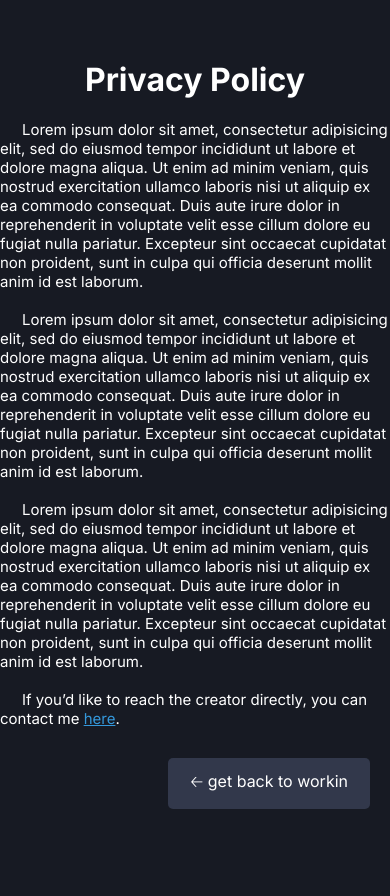
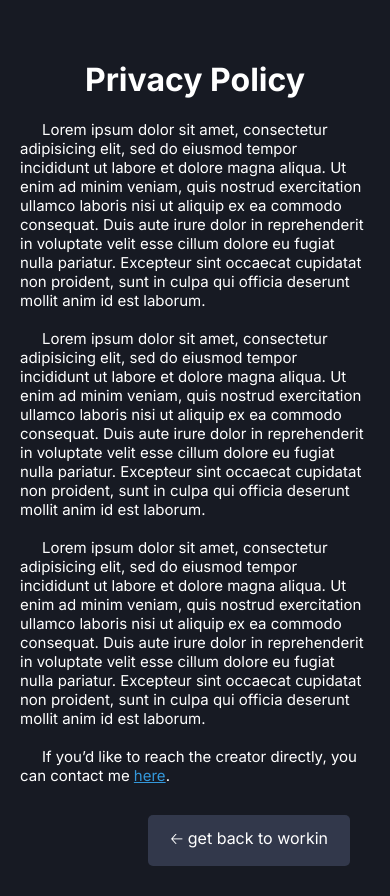
Before and after one commit to ageor0114/youshouldbedoing, a React (Create React App) app: page /privacy in a window 390 px wide. Before the commit the page ends 844 px from the top, so only its background shows below. Built offline with nearby package versions, Linux system fonts and the light colour scheme.

Commit message:
Formatted Info Card & Privacy Page To Be Mobile Responsive

```diff
--- a/src/index.css
+++ b/src/index.css
@@ -7,7 +7,7 @@ body {
   -webkit-font-smoothing: antialiased;
   -moz-osx-font-smoothing: grayscale;
   -webkit-overflow-scrolling: touch;
-  overflow: hidden;
+  //overflow: hidden;
   background: #171A23;
 }
 
--- a/src/styling/App.css
+++ b/src/styling/App.css
@@ -21,4 +21,6 @@
   text-align:left;
   background-color: #171A23;
   color: white;
+  padding-left: 20px;
+  padding-right: 20px;
 }
--- a/src/styling/buttons.css
+++ b/src/styling/buttons.css
@@ -78,6 +78,7 @@ HELP BUTTON
   float: right;
   margin-top: 30px;
   margin-right: 20px;
+  margin-bottom: 30px;
   padding: 10px 20px 10px 20px;
   border-radius: 5px;
   text-decoration: none;
--- a/src/styling/components.css
+++ b/src/styling/components.css
@@ -1,7 +1,7 @@
 .modal{
   background: #32384B;
   text-align:left;
-  width: 460px;
+  max-width: 460px;
   padding: 30px 30px 30px 30px;
   border-radius: 4px;
 }
@@ -79,7 +79,11 @@
     width: 80vw;
   }
 }
-
+@media only screen and (max-width: 435px) {
+  .modal{
+    max-width: 290px;
+  }
+}
 @media only screen and (max-width: 430px) {
   .signinButton{
       font-size:25px;
--- a/src/styling/fonts.css
+++ b/src/styling/fonts.css
@@ -20,3 +20,14 @@ p{
   font-weight: 500;
   white-space: pre-line;
 }
+
+@media only screen and (max-width: 435px) {
+  .modal h1{
+    font-size: 25px;
+  }
+  .modal p{
+    font-size: 14px;
+    font-weight: 500;
+    white-space: pre-line;
+  }
+}
```
